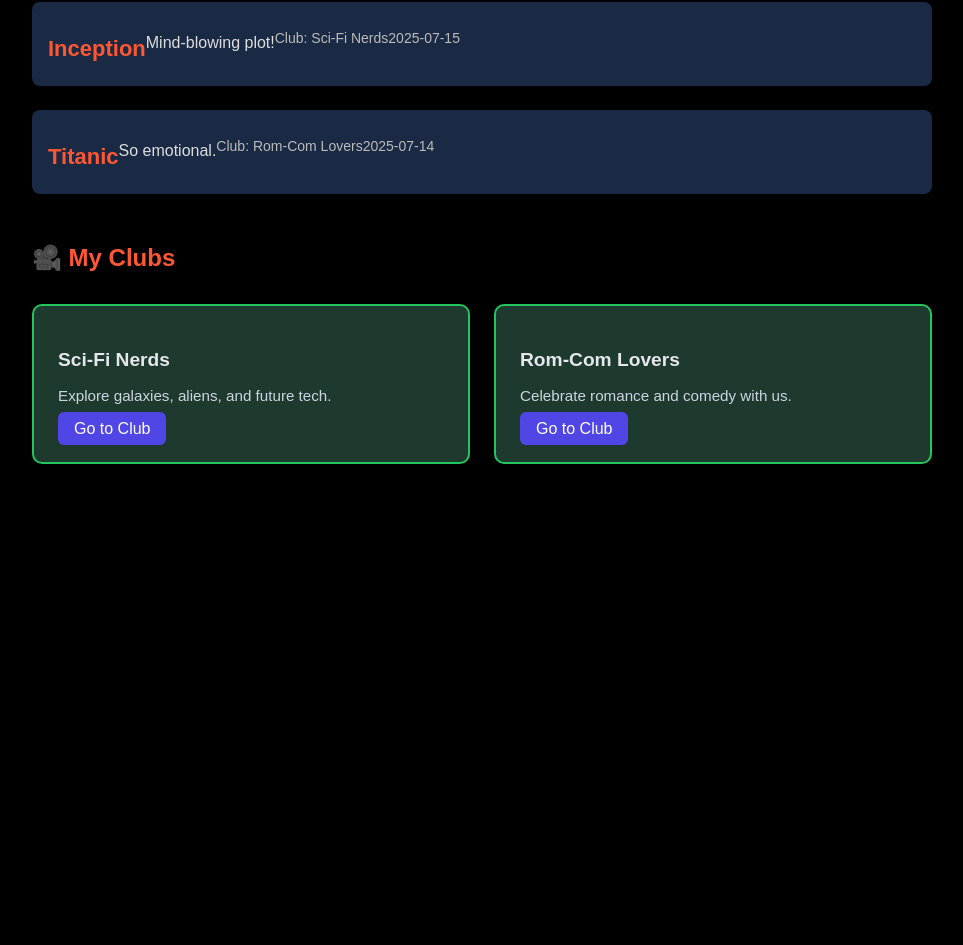
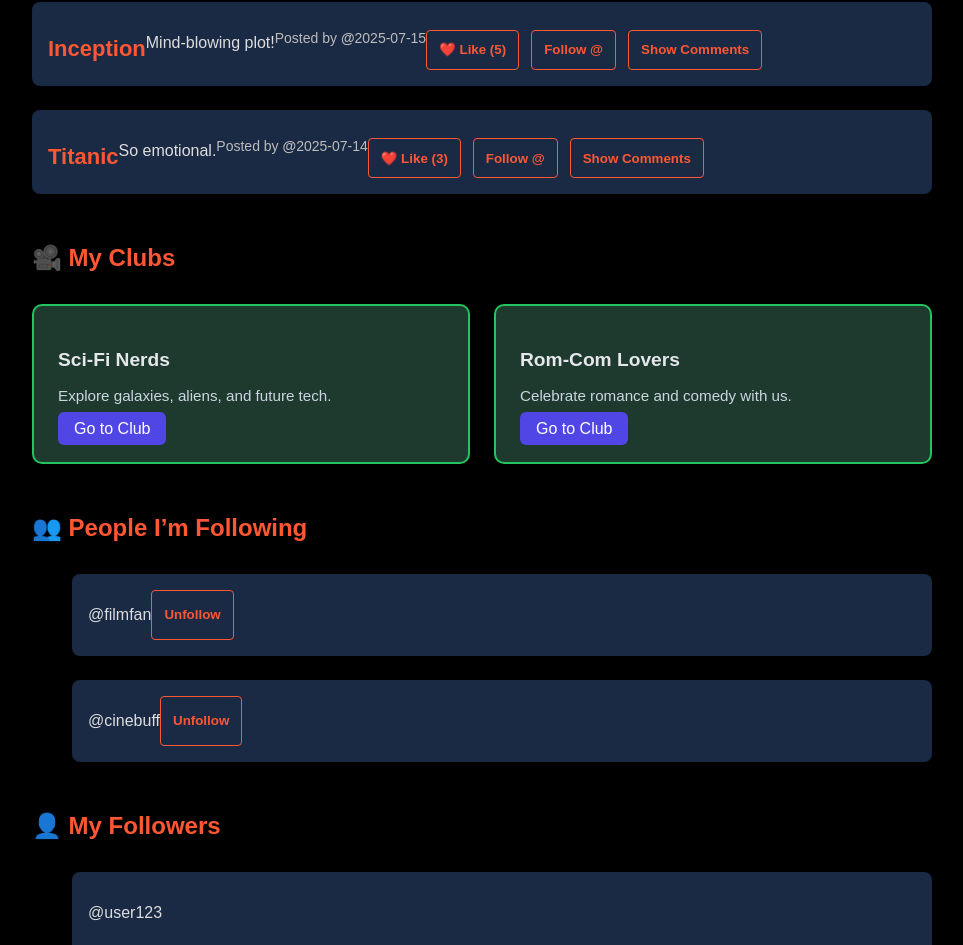
Before and after one commit to maxwellkiplagat/Movie_clubb, a React (Create React App) app in the folder frontend/: page /dashboard in a window 1280 px wide. Shown: the part 657-1602 px from the top of the page, without its empty margins (158-1121 px from the left). Before the commit the page ends 1161 px from the top, so only its background shows below. Built offline with nearby package versions, Linux system fonts and the light colour scheme; sample sign-in values are in the browser's storage.

Commit message:
Posts with comment,like and follow features

```diff
--- a/frontend/src/components/ClubCard.jsx
+++ b/frontend/src/components/ClubCard.jsx
@@ -23,10 +23,13 @@
       {isJoined ? (
         <span className="joined-label">✓ Joined</span>
       ) : (
-        <button onClick={(e) => {
-          e.stopPropagation(); // prevent card click from firing
-          onJoin();
-        }} className="join-btn">
+        <button
+          onClick={(e) => {
+            e.stopPropagation();
+            onJoin();
+          }}
+          className="join-btn"
+        >
           Join Club
         </button>
       )}
--- a/frontend/src/components/PostCard.jsx
+++ b/frontend/src/components/PostCard.jsx
@@ -1,14 +1,101 @@
-import React from 'react';
+// src/components/PostCard.jsx
+import React, { useState } from 'react';
 
-const PostCard = ({ post }) => (
-  <div className="post-card">
-    <h2>{post.title}</h2>
-    <p>{post.comment}</p>
-    <div className="post-meta">
-      <span>Posted by <strong>@{post.username}</strong></span>
-      <span>{post.created_at}</span>
+const PostCard = ({ post }) => {
+  const [likes, setLikes] = useState(post.likes || 0);
+  const [liked, setLiked] = useState(false);
+  const [isFollowing, setIsFollowing] = useState(false);
+  const [commentsVisible, setCommentsVisible] = useState(false);
+  const [comments, setComments] = useState(post.comments || []);
+  const [newComment, setNewComment] = useState('');
+
+  const handleLike = () => {
+    setLiked(!liked);
+    setLikes(prev => liked ? prev - 1 : prev + 1);
+  };
+
+  const handleFollow = () => {
+    setIsFollowing(prev => !prev);
+    // Backend call can go here
+  };
+
+  const handleCommentSubmit = (e) => {
+    e.preventDefault();
+    if (newComment.trim()) {
+      const commentObj = {
+        id: Date.now(),
+        text: newComment,
+        author: 'you' // Replace with real user
+      };
+      setComments([...comments, commentObj]);
+      setNewComment('');
+    }
+  };
+
+  return (
+    <div className="post-card p-4 rounded-lg bg-[#1a2a44] shadow-md text-white">
+      <h2 className="text-xl font-semibold text-[#ff5733] mb-1">
+        {post.title || post.movieTitle}
+      </h2>
+
+      <p className="text-gray-200 mb-2">{post.comment || post.content}</p>
+
+      <div className="post-meta flex justify-between text-sm text-gray-400 mb-4">
+        <span>Posted by <strong>@{post.username || post.author}</strong></span>
+        <span>{post.created_at || post.date}</span>
+      </div>
+
+      {/* Buttons */}
+      <div className="post-actions flex gap-3 mb-4 flex-wrap">
+        <button onClick={handleLike} className="post-btn">
+          {liked ? '💔 Unlike' : '❤️ Like'} ({likes})
+        </button>
+
+        <button onClick={handleFollow} className="post-btn">
+          {isFollowing ? 'Unfollow' : 'Follow'} @{post.username || post.author}
+        </button>
+
+        <button onClick={() => setCommentsVisible(prev => !prev)} className="post-btn">
+          {commentsVisible ? 'Hide Comments' : 'Show Comments'}
+        </button>
+      </div>
+
+      {/* Comments Section */}
+      {commentsVisible && (
+        <div className="comments-section mt-3">
+          <h4 className="text-[#ff5733] font-medium mb-2">💬 Comments</h4>
+
+          {comments.length === 0 ? (
+            <p className="text-gray-400">No comments yet.</p>
+          ) : (
+            <ul className="space-y-1 mb-3">
+              {comments.map((c) => (
+                <li key={c.id} className="text-sm text-gray-200">
+                  <strong>@{c.author}</strong>: {c.text}
+                </li>
+              ))}
+            </ul>
+          )}
+
+          <form onSubmit={handleCommentSubmit}>
+            <textarea
+              value={newComment}
+              onChange={(e) => setNewComment(e.target.value)}
+              placeholder="Write a comment..."
+              rows={2}
+              className="w-full p-2 rounded bg-[#2c3e50] text-white border border-gray-600 mb-2"
+            />
+            <button
+              type="submit"
+              className="post-btn"
+            >
+              Add Comment
+            </button>
+          </form>
+        </div>
+      )}
     </div>
-  </div>
-);
+  );
+};
 
 export default PostCard;
--- a/frontend/src/features/pages/ClubDetails.jsx
+++ b/frontend/src/features/pages/ClubDetails.jsx
@@ -18,12 +18,36 @@
   const { id } = useParams();
   const [club, setClub] = useState(null);
   const [posts, setPosts] = useState([]);
+  const [likes, setLikes] = useState({});
+  const [comments, setComments] = useState({});
+  const [following, setFollowing] = useState({});
 
   useEffect(() => {
-    const foundClub = mockClubs.find(c => c.id === parseInt(id));
-    setClub(foundClub);
-    setPosts(mockPosts.filter(p => p.clubId === parseInt(id)));
+    const clubId = parseInt(id);
+    setClub(mockClubs.find(c => c.id === clubId));
+    setPosts(mockPosts.filter(p => p.clubId === clubId));
   }, [id]);
+
+  const toggleLike = (postId) => {
+    setLikes(prev => ({
+      ...prev,
+      [postId]: prev[postId] ? prev[postId] + 1 : 1
+    }));
+  };
+
+  const addComment = (postId, text) => {
+    setComments(prev => ({
+      ...prev,
+      [postId]: [...(prev[postId] || []), text]
+    }));
+  };
+
+  const toggleFollow = (author) => {
+    setFollowing(prev => ({
+      ...prev,
+      [author]: !prev[author]
+    }));
+  };
 
   if (!club) return <p className="center-text">Club not found.</p>;
 
@@ -42,11 +66,42 @@
         <div className="feed-list">
           {posts.map(post => (
             <div key={post.id} className="post-card">
-              <h2>{post.movieTitle}</h2>
+              <h2 className="text-lg font-semibold">{post.movieTitle}</h2>
               <p>{post.content}</p>
-              <div className="post-meta">
+              <div className="post-meta text-sm text-gray-400 flex justify-between items-center">
                 <span>By @{post.author}</span>
                 <span>{post.date}</span>
+              </div>
+
+              <div className="mt-2 flex gap-3 items-center text-sm">
+                <button onClick={() => toggleLike(post.id)} className="text-blue-400 hover:underline">
+                  ❤️ Like ({likes[post.id] || 0})
+                </button>
+
+                <button onClick={() => toggleFollow(post.author)} className="text-purple-400 hover:underline">
+                  {following[post.author] ? 'Unfollow' : 'Follow'} @{post.author}
+                </button>
+              </div>
+
+              <div className="mt-4">
+                <h4 className="font-semibold mb-1">💬 Comments:</h4>
+                <ul className="text-sm text-gray-300 mb-2">
+                  {(comments[post.id] || []).map((cmt, i) => (
+                    <li key={i} className="mb-1">- {cmt}</li>
+                  ))}
+                </ul>
+
+                <input
+                  type="text"
+                  placeholder="Add a comment..."
+                  onKeyDown={(e) => {
+                    if (e.key === 'Enter' && e.target.value.trim() !== '') {
+                      addComment(post.id, e.target.value.trim());
+                      e.target.value = '';
+                    }
+                  }}
+                  className="bg-gray-800 px-2 py-1 rounded w-full text-white"
+                />
               </div>
             </div>
           ))}
--- a/frontend/src/features/pages/Dashboard.jsx
+++ b/frontend/src/features/pages/Dashboard.jsx
@@ -1,35 +1,26 @@
-// src/features/pages/Dashboard.jsx
-import React from 'react';
+// 📁 src/features/pages/Dashboard.jsx
+import React, { useState } from 'react';
 import { Link } from 'react-router-dom';
+import PostCard from '../../components/PostCard';
 
 const mockPosts = [
-  {
-    id: 1,
-    movieTitle: 'Inception',
-    content: 'Mind-blowing plot!',
-    clubName: 'Sci-Fi Nerds',
-    date: '2025-07-15',
-  },
-  {
-    id: 2,
-    movieTitle: 'Titanic',
-    content: 'So emotional.',
-    clubName: 'Rom-Com Lovers',
-    date: '2025-07-14',
-  },
+  { id: 1, movieTitle: 'Inception', content: 'Mind-blowing plot!', clubName: 'Sci-Fi Nerds', date: '2025-07-15', likes: 5, comments: [] },
+  { id: 2, movieTitle: 'Titanic', content: 'So emotional.', clubName: 'Rom-Com Lovers', date: '2025-07-14', likes: 3, comments: [] },
 ];
 
 const mockJoinedClubs = [
-  {
-    id: 3,
-    name: 'Sci-Fi Nerds',
-    description: 'Explore galaxies, aliens, and future tech.',
-  },
-  {
-    id: 5,
-    name: 'Rom-Com Lovers',
-    description: 'Celebrate romance and comedy with us.',
-  },
+  { id: 3, name: 'Sci-Fi Nerds', description: 'Explore galaxies, aliens, and future tech.' },
+  { id: 5, name: 'Rom-Com Lovers', description: 'Celebrate romance and comedy with us.' },
+];
+
+const mockFollowing = [
+  { id: 1, username: 'filmfan' },
+  { id: 2, username: 'cinebuff' },
+];
+
+const mockFollowers = [
+  { id: 3, username: 'user123' },
+  { id: 4, username: 'tvlover' },
 ];
 
 const Dashboard = () => {
@@ -39,13 +30,18 @@
     bio: '',
   };
 
+  const [following, setFollowing] = useState(mockFollowing);
+  const [followers] = useState(mockFollowers);
+
+  const handleUnfollow = (userId) => {
+    setFollowing(prev => prev.filter(u => u.id !== userId));
+  };
+
   return (
     <div className="dashboard-container">
-      {/* 🎬 Welcome Box */}
       <div className="feed-welcome-box">
         <h1 className="text-3xl font-bold mb-3 text-[#ff5733]">🎬 Welcome, {user.username}!</h1>
         <p className="text-gray-300">Manage your clubs, posts, and more below.</p>
-
         <div className="user-info-box mt-6">
           <h2 className="text-lg font-semibold mb-2 text-white">👤 Profile Info</h2>
           <p className="text-gray-300"><strong>Username:</strong> {user.username}</p>
@@ -55,35 +51,26 @@
         </div>
       </div>
 
-      {/* 📝 My Posts */}
       <div className="section">
         <h2 className="section-title">📝 My Posts</h2>
         {mockPosts.length === 0 ? (
           <p className="text-gray-400">You haven’t created any posts yet.</p>
         ) : (
           <div className="feed-list">
-            {mockPosts.map((post) => (
-              <div key={post.id} className="post-card">
-                <h2 className="text-xl font-semibold text-[#ff5733]">{post.movieTitle}</h2>
-                <p className="text-gray-200 mt-2">{post.content}</p>
-                <div className="post-meta mt-4">
-                  <span>Club: {post.clubName}</span>
-                  <span>{post.date}</span>
-                </div>
-              </div>
+            {mockPosts.map(post => (
+              <PostCard key={post.id} post={post} />
             ))}
           </div>
         )}
       </div>
 
-      {/* 🎥 My Clubs */}
       <div className="section">
         <h2 className="section-title">🎥 My Clubs</h2>
         {mockJoinedClubs.length === 0 ? (
           <p className="text-gray-400">You haven't joined any clubs yet.</p>
         ) : (
           <div className="club-grid mt-4">
-            {mockJoinedClubs.map((club) => (
+            {mockJoinedClubs.map(club => (
               <div key={club.id} className="club-card joined">
                 <h3 className="club-title">{club.name}</h3>
                 <p className="club-desc">{club.description}</p>
@@ -93,6 +80,37 @@
           </div>
         )}
       </div>
+
+      <div className="section">
+        <h2 className="section-title">👥 People I’m Following</h2>
+        {following.length === 0 ? (
+          <p className="text-gray-400">You're not following anyone yet.</p>
+        ) : (
+          <ul className="feed-list">
+            {following.map(user => (
+              <li key={user.id} className="post-card">
+                <p className="text-white">@{user.username}</p>
+                <button className="post-btn mt-2" onClick={() => handleUnfollow(user.id)}>Unfollow</button>
+              </li>
+            ))}
+          </ul>
+        )}
+      </div>
+
+      <div className="section">
+        <h2 className="section-title">👤 My Followers</h2>
+        {followers.length === 0 ? (
+          <p className="text-gray-400">You don't have any followers yet.</p>
+        ) : (
+          <ul className="feed-list">
+            {followers.map(user => (
+              <li key={user.id} className="post-card">
+                <p className="text-white">@{user.username}</p>
+              </li>
+            ))}
+          </ul>
+        )}
+      </div>
     </div>
   );
 };
```
Also changed, not shown: frontend/src/features/pages/ClubPage.jsx (+2 -5 lines).
